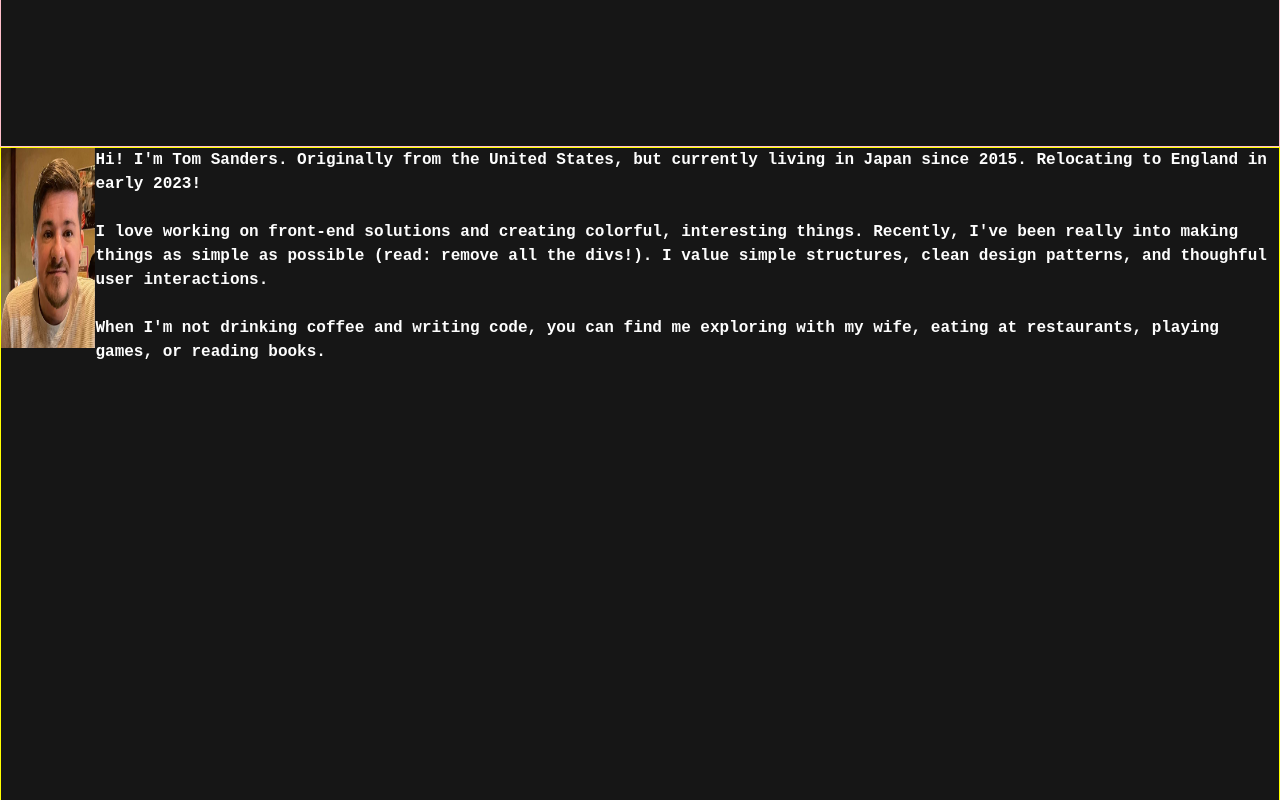
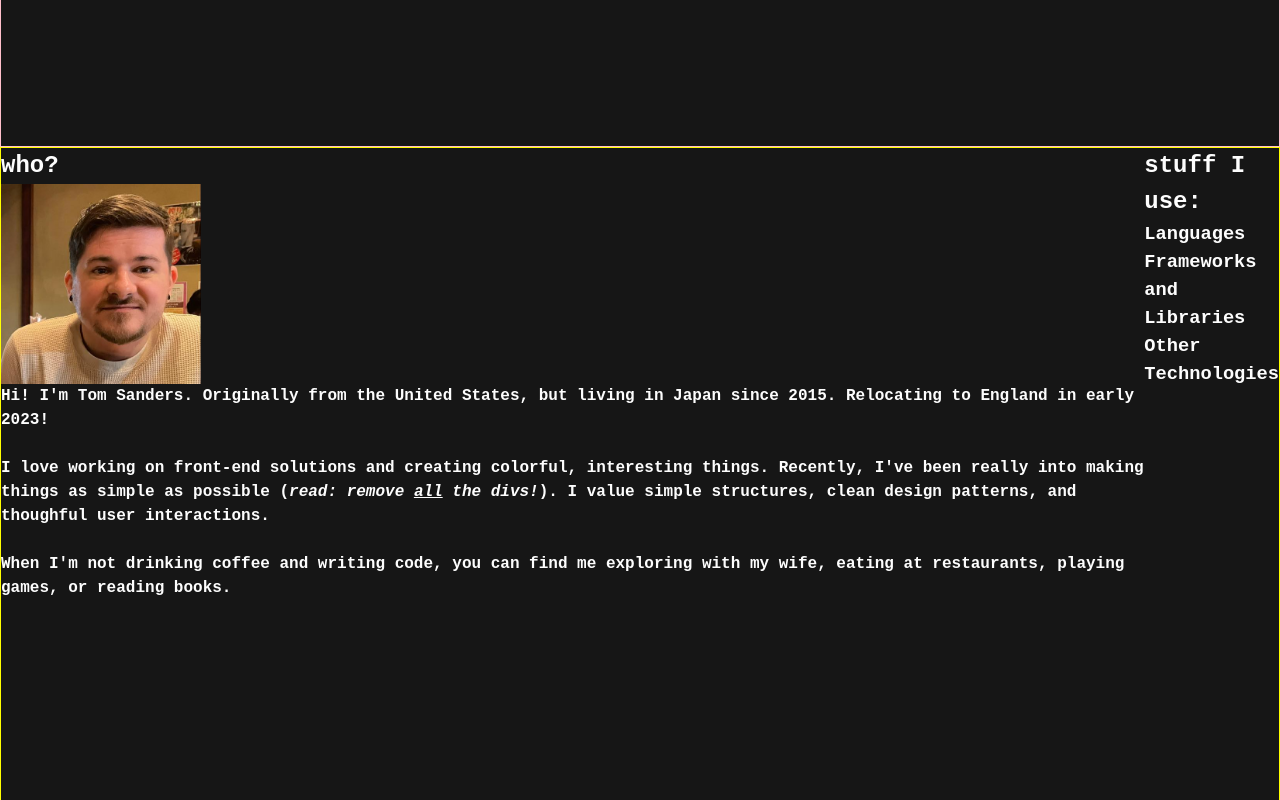
Before and after one commit to tomasanders/portfolio-site, a Next.js app: page /sandbox in a window 1280 px wide. Shown: the part 653-1453 px from the top of the page. Built offline with nearby package versions, Linux system fonts and the light colour scheme.

Commit message:
Preliminary about page done

```diff
--- a/components/About.jsx
+++ b/components/About.jsx
@@ -3,21 +3,64 @@ import Image from "next/image";
 export const About = () => {
   return (
     <section className="about" id="about">
-      <div className="profile">
+      <div>
+        <h1>who?</h1>
+        <div className="blurb">
+          <div className="profile-pic">
             <Image
               src="/Profile.png"
               width={200}
               height={200}
-          alt="A picture of Tom"
+              alt="A picture of Tom Sanders, looking very handsome"
+              role="presentation"
               />
           </div>
           <p>
-        Hi! I'm Tom Sanders. Originally from the United States, but currently living in Japan since 2015. Relocating to England in early 2023!
+            Hi! I'm <span className="main">Tom Sanders</span>. Originally from the United States, but living in Japan since 2015. <span className="sub">Relocating to England in early 2023!</span>
             <br /><br />
-        I love working on front-end solutions and creating colorful, interesting things. Recently, I've been really into making things as simple as possible (read: remove all the divs!). I value simple structures, clean design patterns, and thoughful user interactions.
+            I love working on front-end solutions and creating colorful, interesting things. Recently, I've been really into making things as simple as possible (<i>read: remove <u>all</u> the divs!</i>). I value simple structures, clean design patterns, and thoughful user interactions.
             <br /><br />
             When I'm not drinking coffee and writing code, you can find me exploring with my wife, eating at restaurants, playing games, or reading books.
           </p>
+        </div>
+      </div>
+      <div className="skills">
+        <div className="skill-wrap">
+          <h2>stuff I use:</h2>
+          <h3>Languages</h3>
+          <div className="grid">
+            <i class="devicon-javascript-plain colored" title="JavaScript icon"></i>
+            <i class="devicon-html5-plain colored" title="HTML icon"></i>
+            <i class="devicon-css3-plain colored" title="CSS icon"></i>
+            <i class="devicon-ruby-plain colored" title="Ruby icon"></i>
+            <i class="devicon-postgresql-plain colored" title="PostgreSQL icon"></i>
+          </div>
+        </div>
+        <div className="skill-wrap">
+          <h3>Frameworks and Libraries</h3>
+          <div className="grid">
+            <i class="devicon-react-original colored" title="React icon"></i>
+            <i class="devicon-jquery-plain colored" title="jQuery icon"></i>
+            <i class="devicon-rails-plain colored" title="Ruby on Rails icon"></i>
+            <i class="devicon-bootstrap-plain colored" title="Bootstrap icon"></i>
+            <i class="devicon-nextjs-original colored" title="Next.js icon"></i>
+            <i class="devicon-typescript-plain colored" title="TypeScript icon"></i>
+            <i class="devicon-sass-original colored" title="SASS icon"></i>
+            <i class="devicon-github-original colored" title="GitHub icon"></i>
+            <i class="devicon-tailwindcss-plain colored" title="Tailwind CSS icon"></i>
+          </div>
+        </div>
+        <div className="skill-wrap">
+          <h3>Other Technologies</h3>
+          <div className="grid">
+            <i class="devicon-git-plain colored" title="Git icon"></i>
+            <i class="devicon-trello-plain colored" title="Trello icon"></i>
+            <i class="devicon-figma-plain colored" title="Figma icon"></i>
+            <i class="devicon-slack-plain colored" title="Slack icon"></i>
+            <i class="devicon-vscode-plain colored" title="VSCode icon"></i>
+          </div>
+        </div>
+      </div>
     </section>
   );
 };
```
Lines whose indentation alone changed are shown as unchanged.
